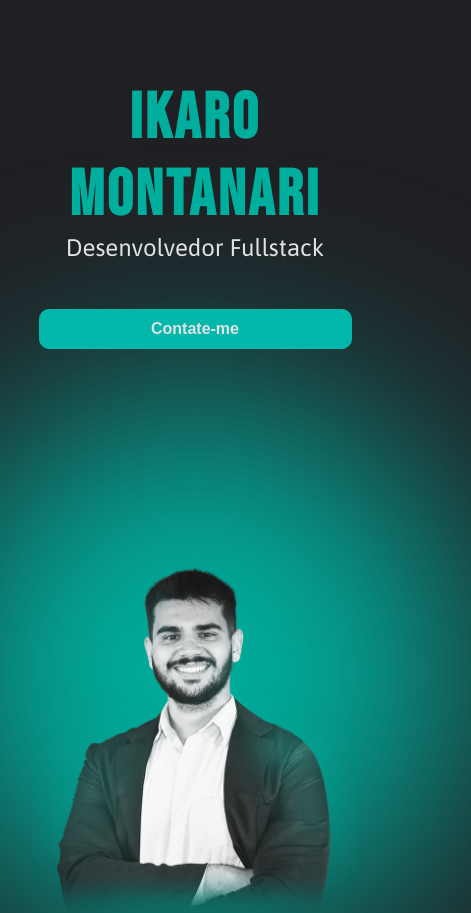
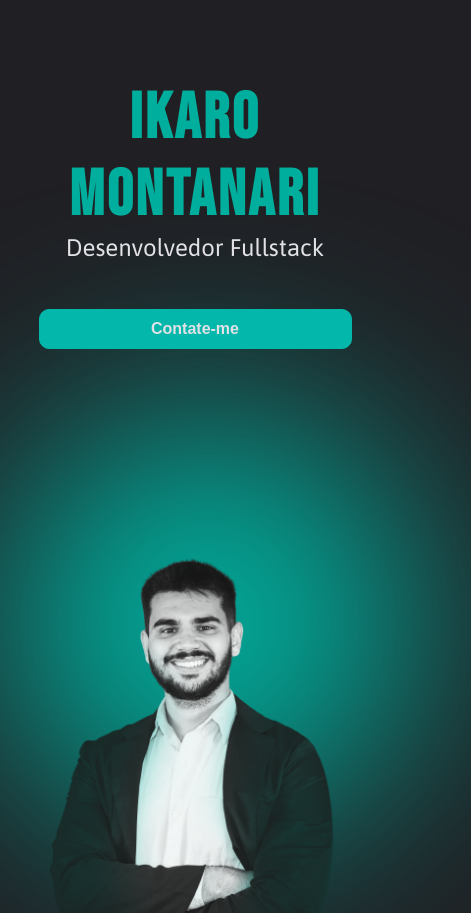
Before and after one commit to montanari2019/portifolio, a Next.js app: page / in a window 390 px wide. Shown: the top 913 px of the page, 471 px wide, since content can reach past the window. Built offline with nearby package versions, Linux system fonts and the light colour scheme.

Commit message:
ajustes finais eu acho

```diff
--- a/src/app/page.tsx
+++ b/src/app/page.tsx
@@ -1,10 +1,8 @@
-import { Header } from "@/components/header/header";
 import { AboutScreens } from "@/screens/About";
 import { Experience } from "@/screens/Experience";
 import { Footer } from "@/screens/Footer";
 import { HomeScreens } from "@/screens/Home";
 import { Portifolio } from "@/screens/Portifolio";
-import Image from "next/image";
 
 export default function Home() {
   return (
@@ -16,6 +14,7 @@ export default function Home() {
         overflowX: "hidden",
       }}
     >
+      {/* <div className={styled.elipse}></div> */}
       {/* <Header /> */}
 
       <HomeScreens />
--- /dev/null
+++ b/src/components/elipseHome/elipseHome.tsx
@@ -0,0 +1,5 @@
+import styled from "../../styles/elipseHome/elipseHome.module.css";
+
+export function ElipseHome() {
+  return <div className={styled.elipse}></div>;
+}
--- /dev/null
+++ b/src/styles/elipseHome/elipseHome.module.css
@@ -0,0 +1,28 @@
+.elipse {
+  position: absolute;
+  top: 20%;
+  left: 50%;
+  transform: translateX(-50%);
+  background-color: var(--GREEN_500);
+  width: 500px;
+  height: 500px;
+  border-radius: 50%;
+  filter: blur(100px);
+  animation: pulse 6s ease-in-out infinite;
+}
+
+@keyframes pulse {
+  0%,
+  100% {
+    transform: translateX(-50%) scale(1);
+  }
+  50% {
+    transform: translateX(-50%) scale(1.3);
+  }
+}
+
+@media (max-width: 1025px) {
+  .elipse {
+    animation: none;
+  }
+}
--- a/src/styles/screens/experience.module.css
+++ b/src/styles/screens/experience.module.css
@@ -58,6 +58,8 @@
 }
 
 .containerDescription {
+  width: 100%;
+  overflow: hidden;
   display: flex;
   flex-direction: column;
   gap: 2rem;
--- a/src/styles/screens/home.module.css
+++ b/src/styles/screens/home.module.css
@@ -1,6 +1,6 @@
 .container {
   width: 100%;
-  overflow-x: hidden;
+
   padding: 0 2rem;
 }
 
@@ -38,14 +38,17 @@
 }
 
 .containerProfile {
+  overflow-x: hidden;
   display: flex;
   align-items: center;
   justify-content: center;
+  overflow: hidden;
 }
 
 .elipse {
+  left: 40%;
   top: 20%;
-  position: absolute;
+  position: fixed;
   overflow: hidden;
   z-index: -1;
   background-color: var(--GREEN_500);
@@ -54,7 +57,6 @@
   border-radius: 50%;
   filter: blur(100px);
   animation: pulse 6s ease-in-out infinite;
-  /* transform-origin: 10% 0%; */
 }
 
 .imageDev {
@@ -95,7 +97,7 @@
     transform: scale(1);
   }
   50% {
-    transform: scale(1.7);
+    transform: scale(1.4);
   }
 }
 
@@ -111,11 +113,15 @@
   }
 
   .elipse {
+    left: 2%;
     top: 50%;
+    width: 400px;
+    height: 400px;
   }
   .imageDev {
     object-fit: contain;
     width: 120%;
+
     /* height: 800px; */
   }
 
```
Also changed, not shown: src/assets/foto_profile.png.
